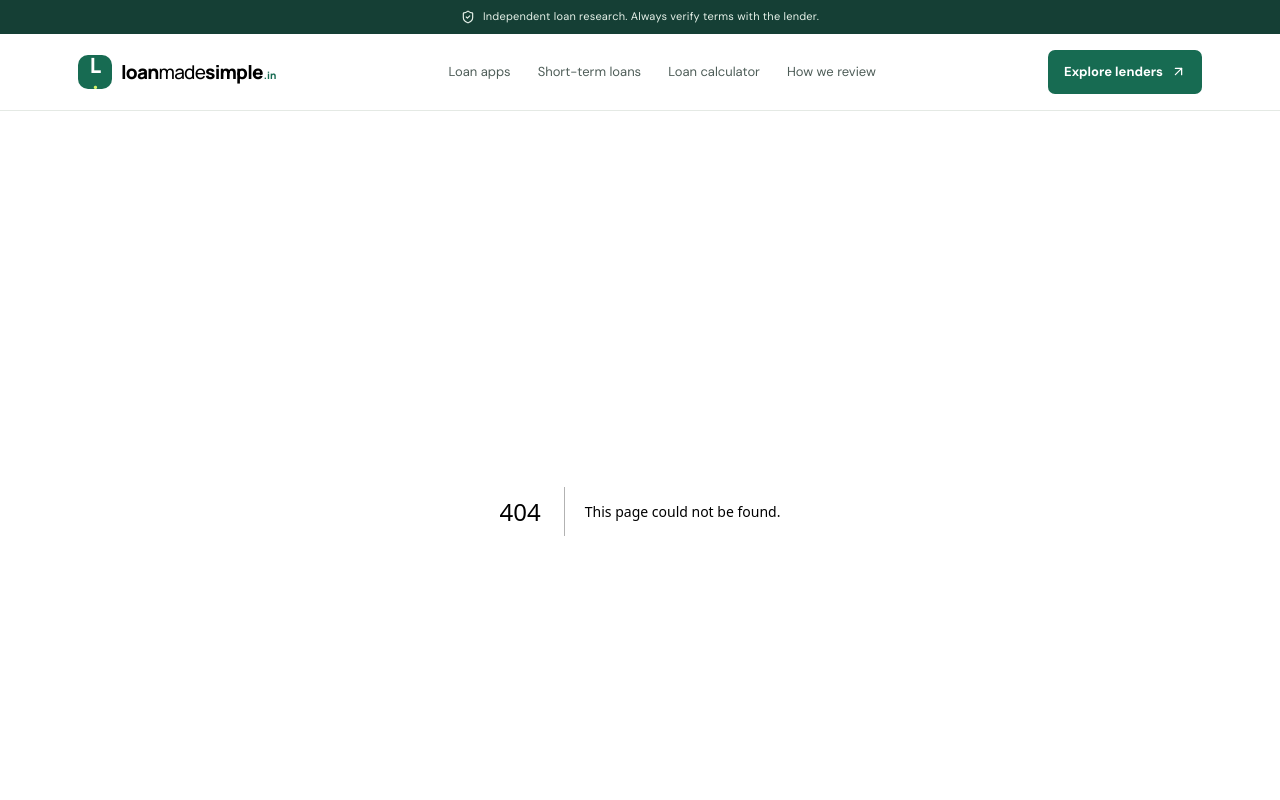
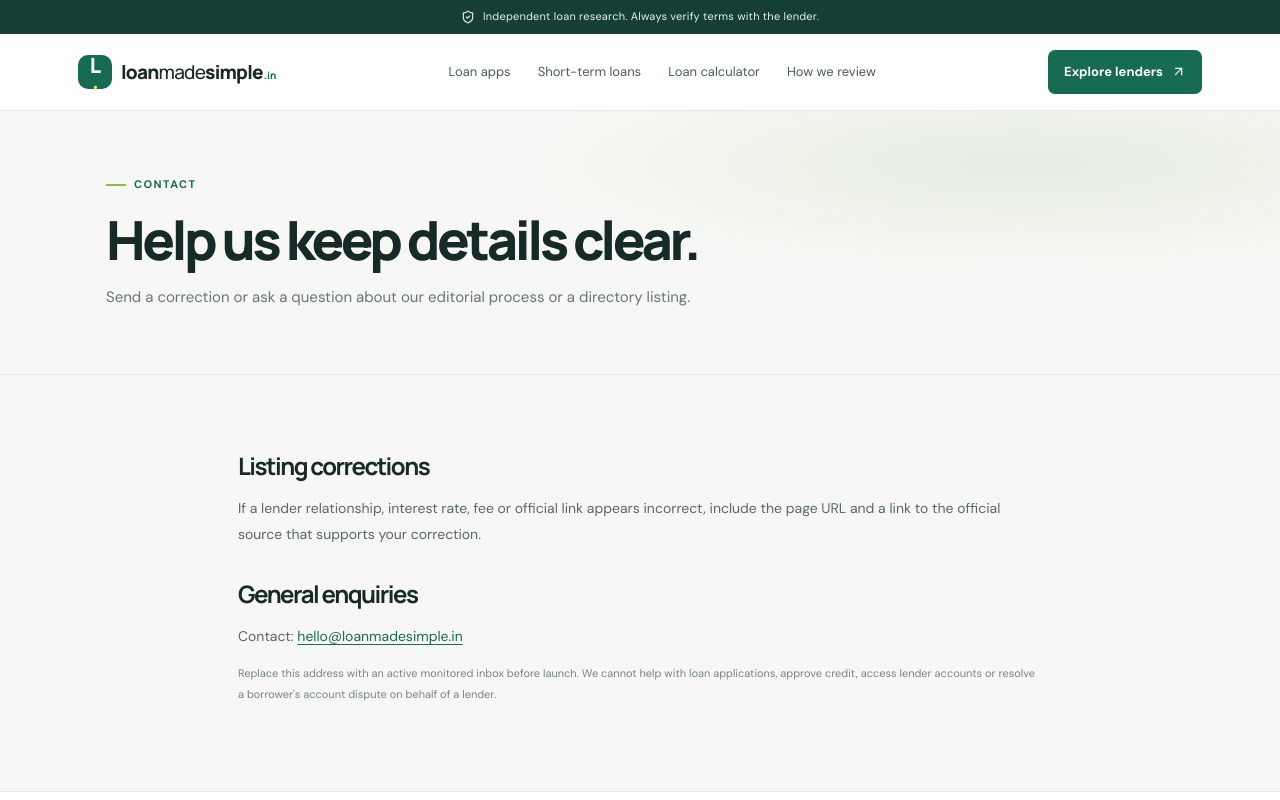
Before and after one commit to Cshetann93/loanmadesimple, a Next.js app: page /contact in a window 1280 px wide. Before the commit this address had no page. Shown: the top 800 px of the page. Built offline with nearby package versions, Linux system fonts and the light colour scheme.

Commit message:
Add app/contact/page.tsx

```diff
--- /dev/null
+++ b/app/contact/page.tsx
@@ -0,0 +1,3 @@
+import type { Metadata } from "next";
+export const metadata: Metadata = { title: "Contact Us", description: "Contact LoanMadeSimple about listing corrections, lender details or website feedback." };
+export default function Contact(){return <><section className="page-hero"><div className="container"><div className="eyebrow">Contact</div><h1>Help us keep details clear.</h1><p>Send a correction or ask a question about our editorial process or a directory listing.</p></div></section><section className="content-section"><h2>Listing corrections</h2><p>If a lender relationship, interest rate, fee or official link appears incorrect, include the page URL and a link to the official source that supports your correction.</p><h2>General enquiries</h2><p>Contact: <a href="mailto:hello@loanmadesimple.in">hello@loanmadesimple.in</a></p><p className="small-note">Replace this address with an active monitored inbox before launch. We cannot help with loan applications, approve credit, access lender accounts or resolve a borrower's account dispute on behalf of a lender.</p></section></>}
```
